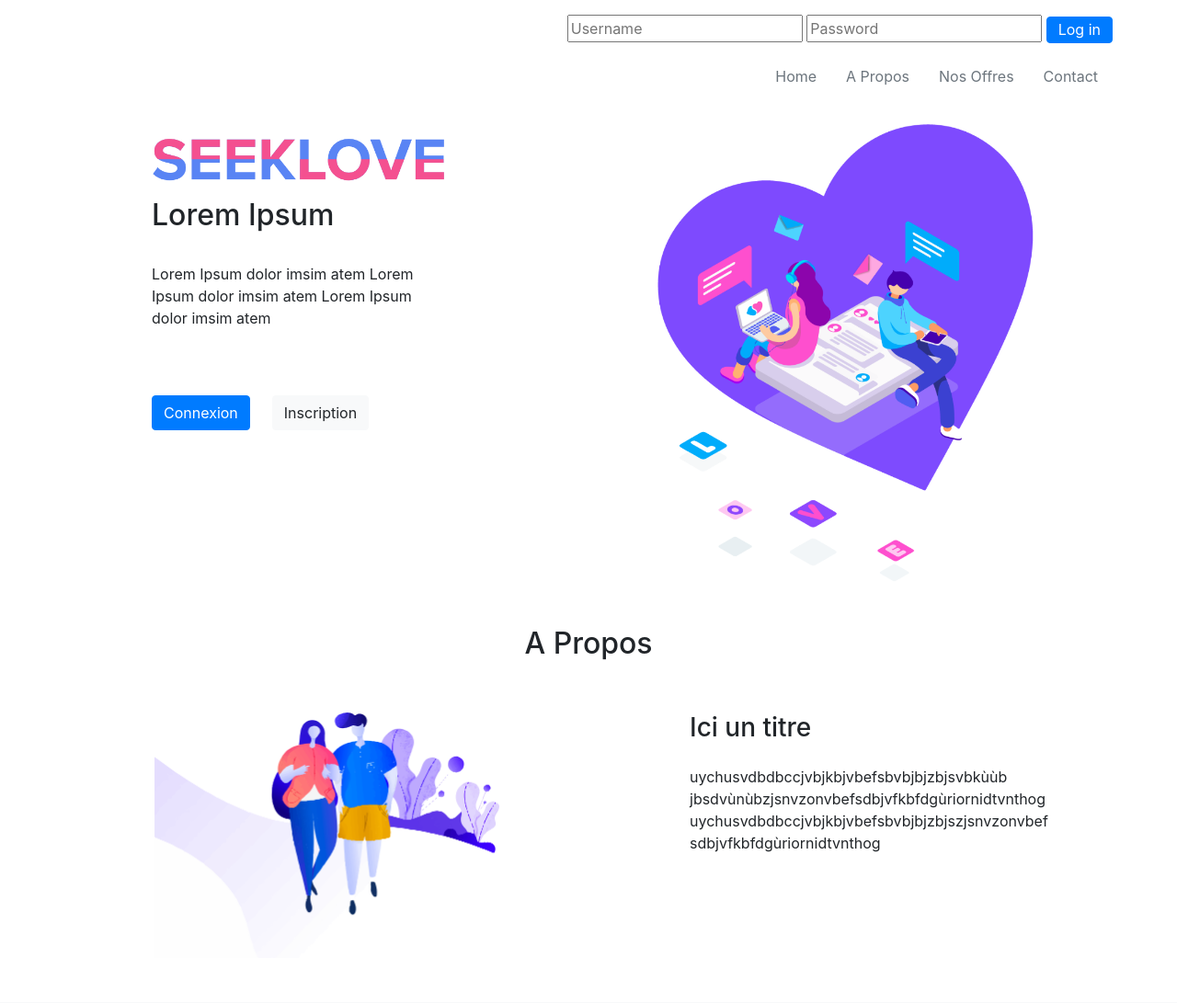
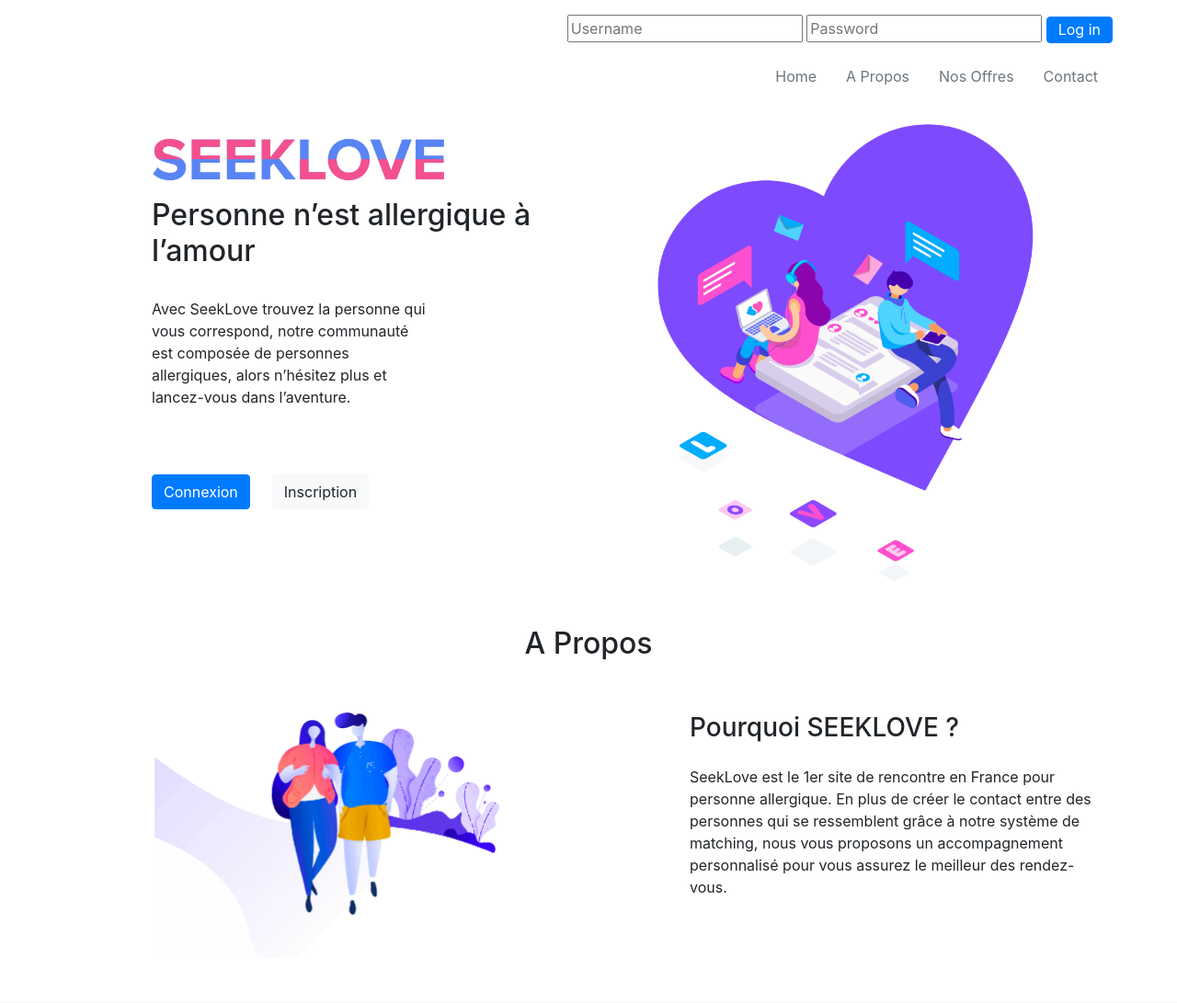
Before and after one commit to alexlouf/workshop-python, a Flask app: page / in a window 1280 px wide. Shown: the top 1091 px of the page at 92% size. Run offline with Flask 2, Linux system fonts and the light colour scheme; some libraries are stand-ins or nearby versions.

Commit message:
ajout des wording sur HP

```diff
--- a/templates/home.html
+++ b/templates/home.html
@@ -50,13 +50,13 @@
             <div class="col-5 offset-1 mt-3">
                 <div class="row">
                     <img height="80vh" src="{{ url_for('static', filename='img/NOM.png') }}">
-                    <h2 id="home">Lorem Ipsum</h2>
+                    <h2 id="home">Personne n’est allergique à l’amour</h2>
                 </div>
                 <div class="row mt-4">
                     <p class="col-8 pl-0">
-                        Lorem Ipsum dolor imsim atem
-                        Lorem Ipsum dolor imsim atem
-                        Lorem Ipsum dolor imsim atem
+                        Avec SeekLove trouvez la personne qui vous correspond,
+                        notre communauté est composée de personnes allergiques,
+                        alors n’hésitez plus et lancez-vous dans l’aventure.
                     </p>
                 </div>
                 <div class="row justify-content-start col-8 mt-5 pt-2 pl-0">
@@ -81,12 +81,12 @@
                 <img class="col-9" src="{{ url_for('static', filename='img/illu8.png') }}">
             </div>
             <div class="col-5 offset-1">
-                <h3>Ici un titre</h3>
+                <h3>Pourquoi SEEKLOVE ?</h3>
                 <p class="pt-3">
-                    uychusvdbdbccjvbjkbjvbefsbvbjbjzbjsvbkùùb
-                    jbsdvùnùbzjsnvzonvbefsdbjvfkbfdgùriornidtvnthog
-                    uychusvdbdbccjvbjkbjvbefsbvbjbjzbjszjsnvzonvbef
-                    sdbjvfkbfdgùriornidtvnthog
+                    SeekLove est le 1er site de rencontre en France pour personne allergique.
+                    En plus de créer le contact entre des personnes qui se ressemblent grâce
+                    à notre système de matching, nous vous proposons un accompagnement personnalisé
+                    pour vous assurez le meilleur des rendez-vous.
                 </p>
             </div>
         </div>
```
